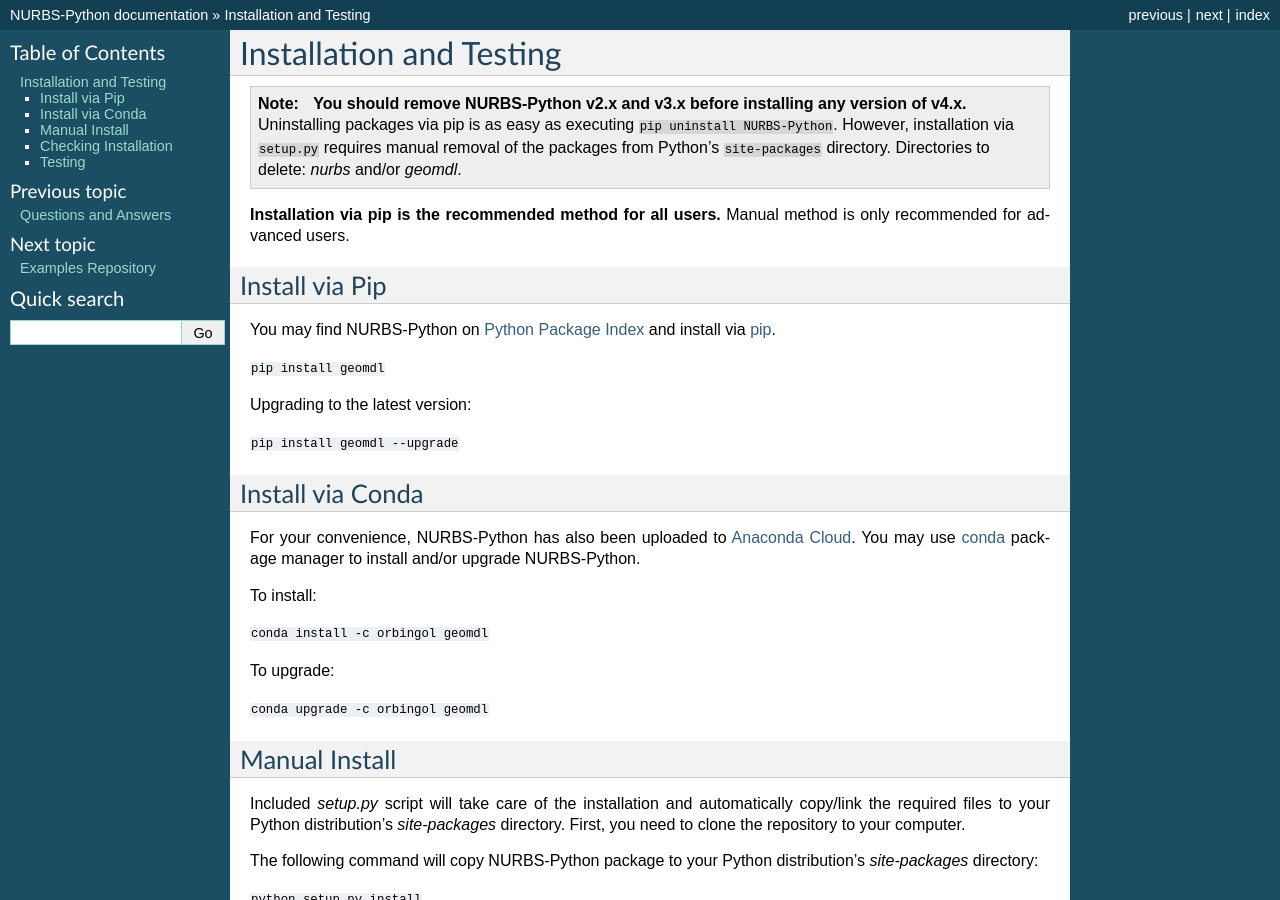
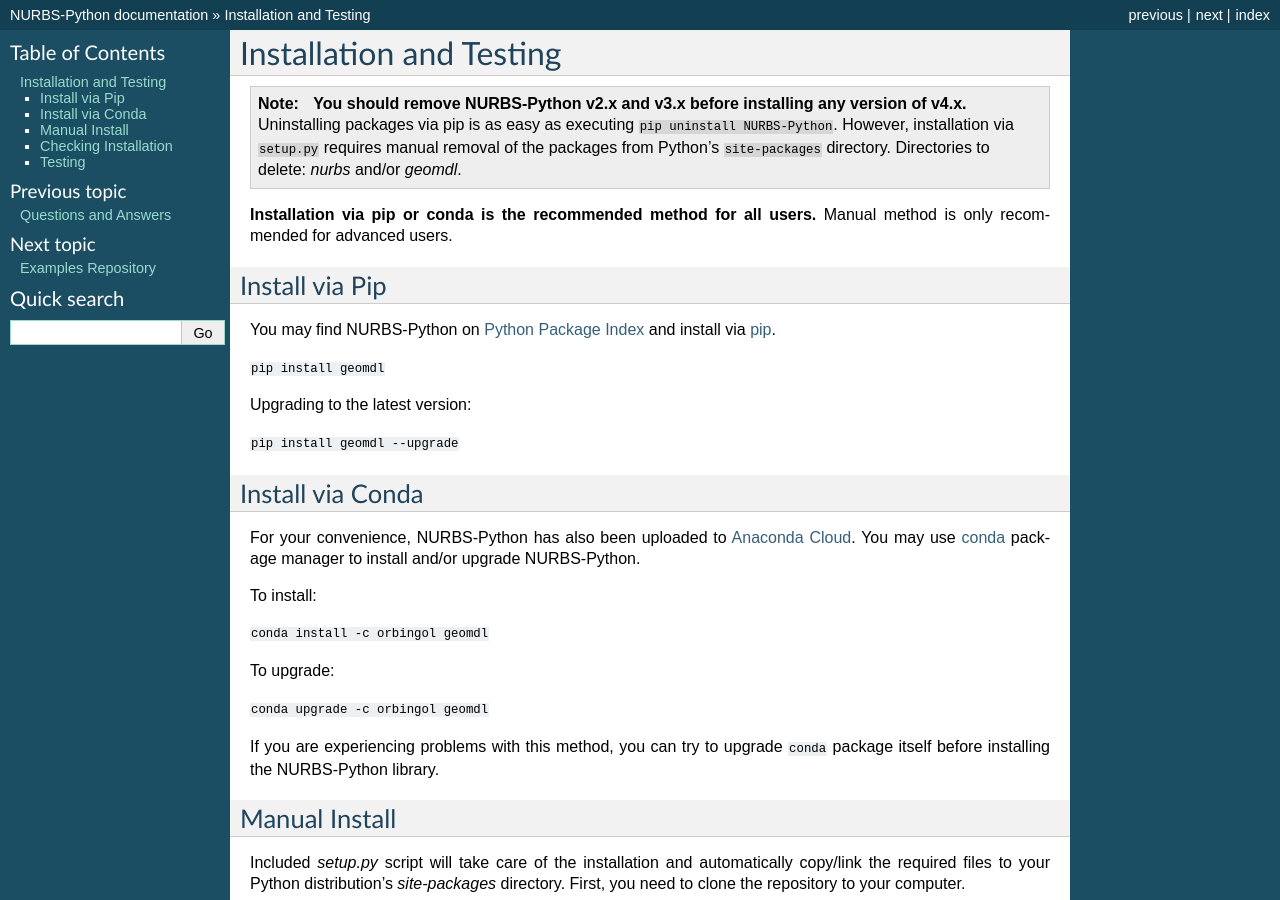
Before and after one commit to orbingol/NURBS-Python, a Sphinx documentation site: the page built from docs/install.rst, in a window 1280 px wide and 900 px high. Built offline with Sphinx 7.4.7, drawn with Linux system fonts in a browser that asks for light colours; formulas are drawn with MathJax 3.

Commit message:
Update install via conda method

```diff
--- a/docs/install.rst
+++ b/docs/install.rst
@@ -8,7 +8,8 @@
     However, installation via ``setup.py`` requires manual removal of the packages from Python's ``site-packages``
     directory. Directories to delete: *nurbs* and/or *geomdl*.
 
-**Installation via pip is the recommended method for all users.** Manual method is only recommended for advanced users.
+**Installation via pip or conda is the recommended method for all users.**
+Manual method is only recommended for advanced users.
 
 Install via Pip
 ===============
@@ -35,6 +36,9 @@
 To upgrade:
 
 ``conda upgrade -c orbingol geomdl``
+
+If you are experiencing problems with this method, you can try to upgrade ``conda`` package itself before
+installing the NURBS-Python library.
 
 Manual Install
 ==============
```
